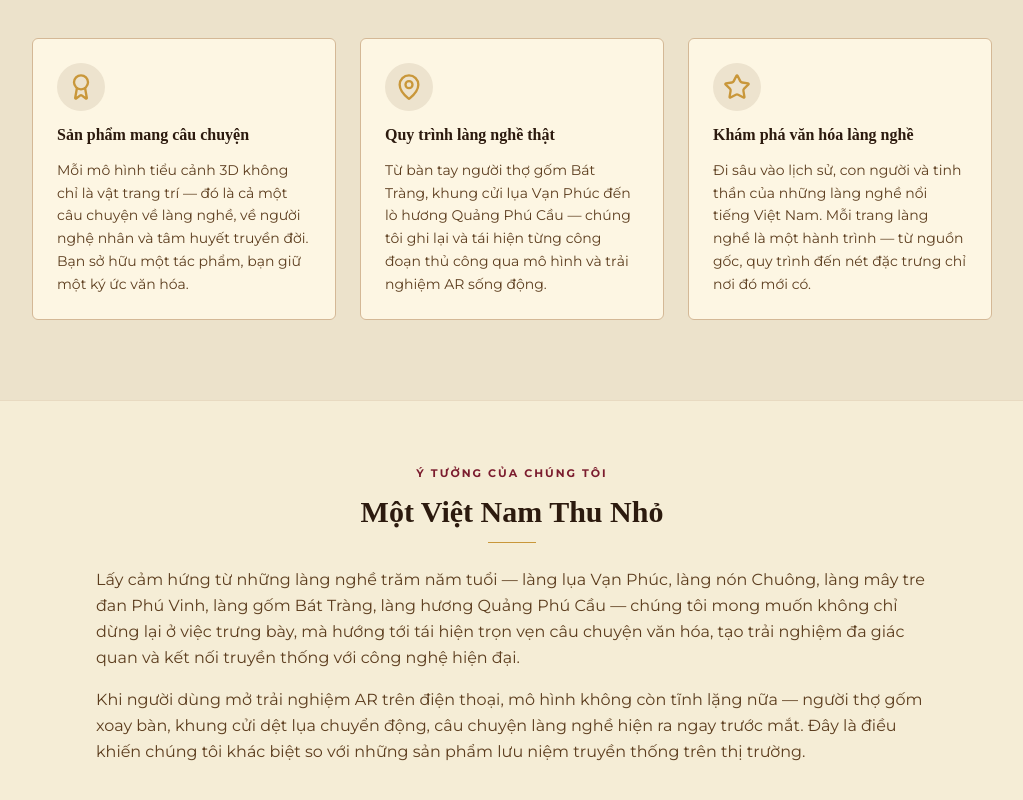
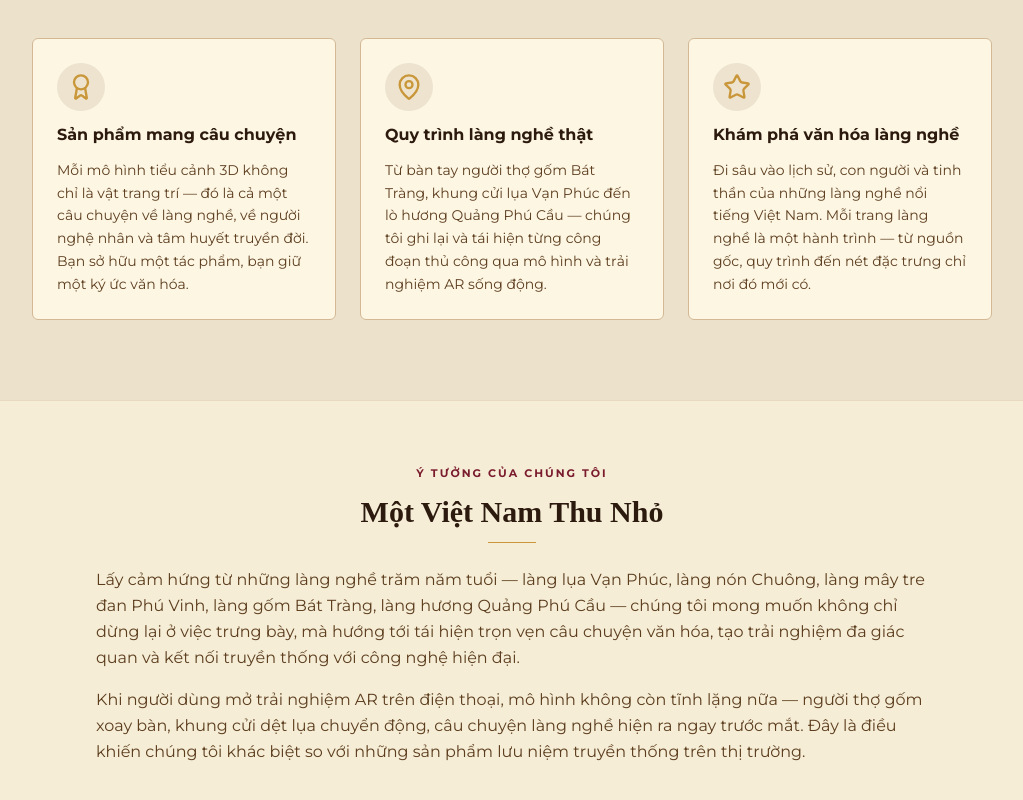
Before and after one commit to Dtiger34/OCNV_bizplan, a React (Vite) app in the folder apps/fe/: page /gioi-thieu in a window 1280 px wide. Shown: the part 820-1620 px from the top of the page, without its empty margins (128-1151 px from the left). Built offline with nearby package versions, Linux system fonts and the light colour scheme; a web font is replaced by a local one.

Commit message:
fix: drop h3 from Agbalumo display font, keep h1/h2 only
Co-Authored-By: Claude Sonnet 5 <noreply@anthropic.com>

```diff
--- a/apps/fe/src/index.css
+++ b/apps/fe/src/index.css
@@ -47,10 +47,10 @@ body {
   -moz-osx-font-smoothing: grayscale;
 }
 
-/* Title/heading font — Agbalumo, áp dụng nhất quán cho mọi tiêu đề toàn site (h1/h2/h3) và
-   tên thương hiệu cạnh logo trong Header (class .font-display, vì đó là <span>, không phải
-   heading tag). Phần nội dung còn lại dùng --font-sans (Montserrat, khai báo ở trên). */
-h1, h2, h3, .font-display {
+/* Title/heading font — Agbalumo, áp dụng nhất quán cho h1/h2 toàn site và tên thương hiệu
+   cạnh logo trong Header (class .font-display, vì đó là <span>, không phải heading tag). h3
+   trở xuống và phần nội dung còn lại dùng --font-sans (Montserrat, khai báo ở trên). */
+h1, h2, .font-display {
   font-family: var(--font-display);
 }
 
```
